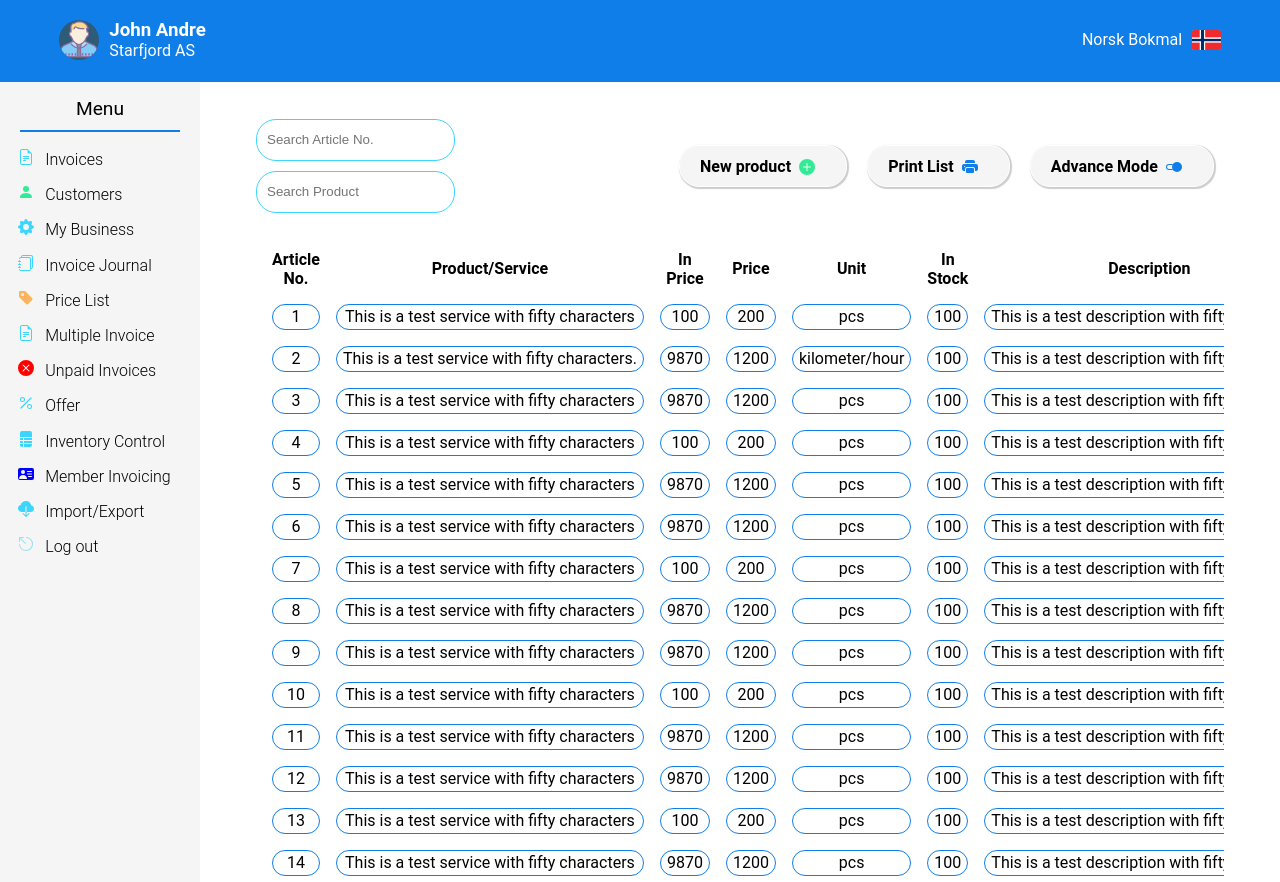
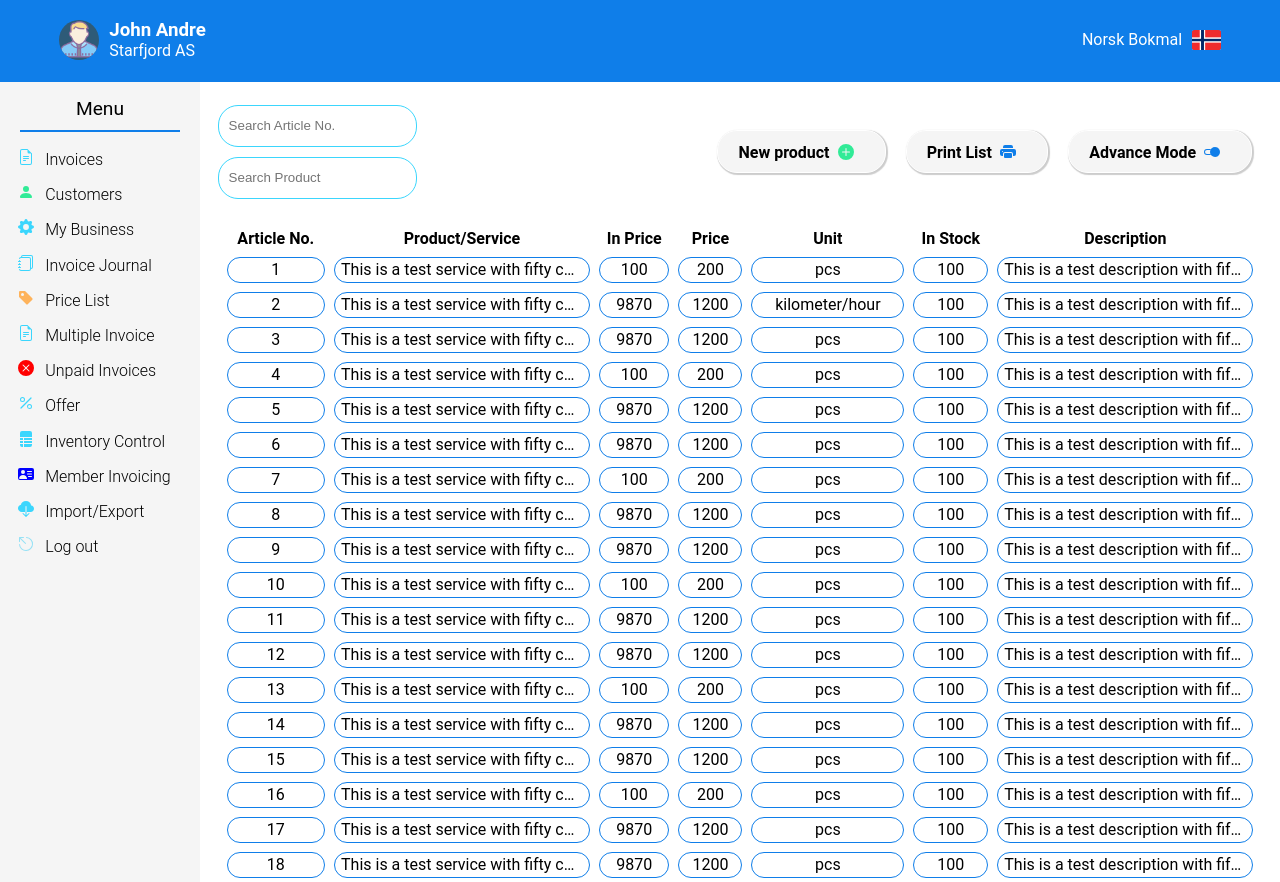
Before and after one commit to tajpuriya27/LettFaktura-pricelist-react, a React (Vite) app: page / in a window 1280 px wide. Built offline with nearby package versions, Linux system fonts and the light colour scheme.

Commit message:
feat: updated styles:

```diff
--- a/src/style.css
+++ b/src/style.css
@@ -25,8 +25,11 @@
 body {
   font-family: "Roboto", sans-serif;
   background-color: var(--background-color);
+  width: 100vw;
+  height: 100vh;
   max-width: 100vw;
   max-height: 100vh;
+  overflow-x: hidden;
 }
 
 .grid-container {
@@ -162,8 +165,9 @@ aside > .sidebar-title-tv {
 .main {
   grid-area: pricelist;
   background-color: var(--background-color);
-  padding: 2rem 3.5rem;
+  padding: 2rem;
   overflow-x: hidden;
+  /* overflow-y: hidden; */
 }
 
 .main > #price-title {
@@ -213,7 +217,8 @@ aside > .sidebar-title-tv {
 
 .main > #price-content > table {
   background-color: var(--background-color);
-  border-spacing: 1rem;
+  border-spacing: 0.8rem;
+  width: 100%;
 }
 
 .main > #price-content > table > thead > tr > th {
@@ -250,6 +255,42 @@ td:nth-child(6) {
 /* End: Pricelist */
 
 /* Start: Responsive */
+@media screen and (max-width: 1390px) {
+  .main {
+    padding: 1.7rem;
+  }
+}
+
+@media screen and (max-width: 1290px) {
+  .main {
+    padding: 1.1rem;
+  }
+
+  .main > #price-content > table {
+    border-spacing: 0.6rem;
+  }
+
+  .main > #price-content > table > tbody > tr > td:nth-child(2),
+  .main > #price-content > table > tbody > tr > td:nth-child(7) {
+    max-width: 200px;
+    min-width: 80px;
+  }
+}
+
+@media screen and (max-width: 1024px) {
+  .main {
+    padding: 0.8rem;
+  }
+
+  .main > #price-content > table {
+    border-spacing: 0.4rem;
+  }
+
+  .main > #price-content > table > thead > tr > th {
+    font-size: 0.9rem;
+  }
+}
+
 @media screen and (max-width: 992px) {
   .main > #price-content > table > tbody > tr > td:nth-child(2) {
     max-width: 125px;
```
